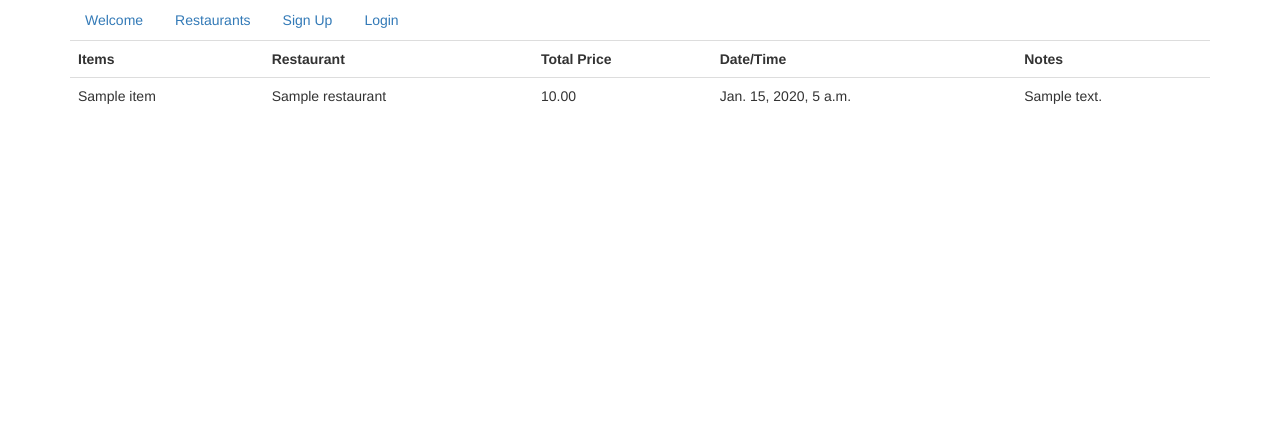
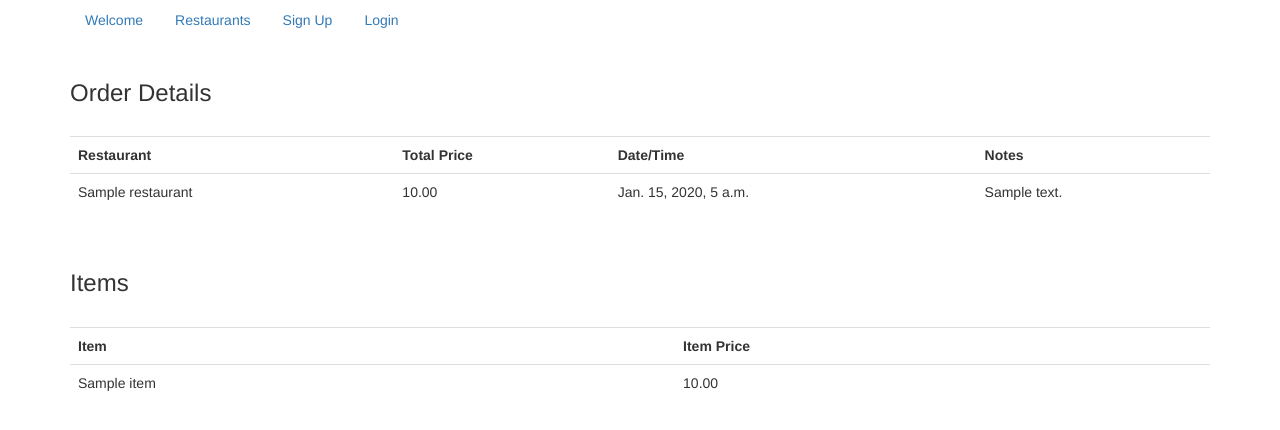
Before and after one commit to jnwcki/restaurant_project, a Django app: a page that uses restaurant_project/templates/main/order_detail.html in a window 1280 px wide. Shown: the top 430 px of the page. Run offline with Django 3.2, Linux system fonts and the light colour scheme; tables that the repository leaves empty hold one stand-in row (values such as "Sample post"); some libraries are stand-ins or nearby versions.

Commit message:
order histroy view and detail view template tweeking

```diff
--- a/restaurant_project/main/views.py
+++ b/restaurant_project/main/views.py
@@ -37,9 +37,10 @@ class RestaurantDetailView(DetailView):
 
 class OrderHistoryView(ListView):
     model = Order
+    template_name = 'main/orderhistory_list.html'
 
     def get_queryset(self):
-        return self.model.objects.filter(user=self.request.user)
+        return self.model.objects.filter(user=self.request.user.userprofile)
 
 
 class OrderCreateView(CreateView):
--- a/restaurant_project/templates/main/order_detail.html
+++ b/restaurant_project/templates/main/order_detail.html
@@ -1,16 +1,31 @@
 {% extends 'base.html' %}
 {% block title %} Your Order {% endblock %}
 {% block content %}
+<br>
+<h3>Order Details</h3>
+<br>
 <table class="table table-hover">
-<th>Items</th><th>Restaurant</th>
+<th>Restaurant</th>
 <th>Total Price</th><th>Date/Time</th>
 <th>Notes</th>
-{% for item in object.items.all %}
-<tr><td>{{ item }}</td>
-  {% endfor %}
+<tr>
 <td>{{ object.restaurant}}</td>
 <td>{{ object.total_price}}</td>
 <td>{{ object.date}}</td>
 <td>{{ object.notes}}</td></tr>
 </table>
+
+<br>
+<h3>Items</h3>
+<br>
+<table class="table table-hover">
+  <th>Item</th>
+  <th>Item Price</th>
+{% for item in object.items.all %}
+<tr>
+<td>{{ item }}</td>
+<td>{{ item.price }}</td>
+</tr>
+{% endfor %}
+</table>
 {% endblock %}
--- a/restaurant_project/templates/main/orderhistory_list.html
+++ b/restaurant_project/templates/main/orderhistory_list.html
@@ -4,7 +4,7 @@
 <table class="table table-hover">
 <th>Restaurant Name</th>
 {% for order in object_list %}
-<tr><td>{{ order }}<td></tr>
+<tr><td><a href="{% url 'order_detail_view' order.pk  %}">{{ order.restaurant }}</a><td></tr>
 {% endfor %}
 </table>
 {% endblock %}
```
